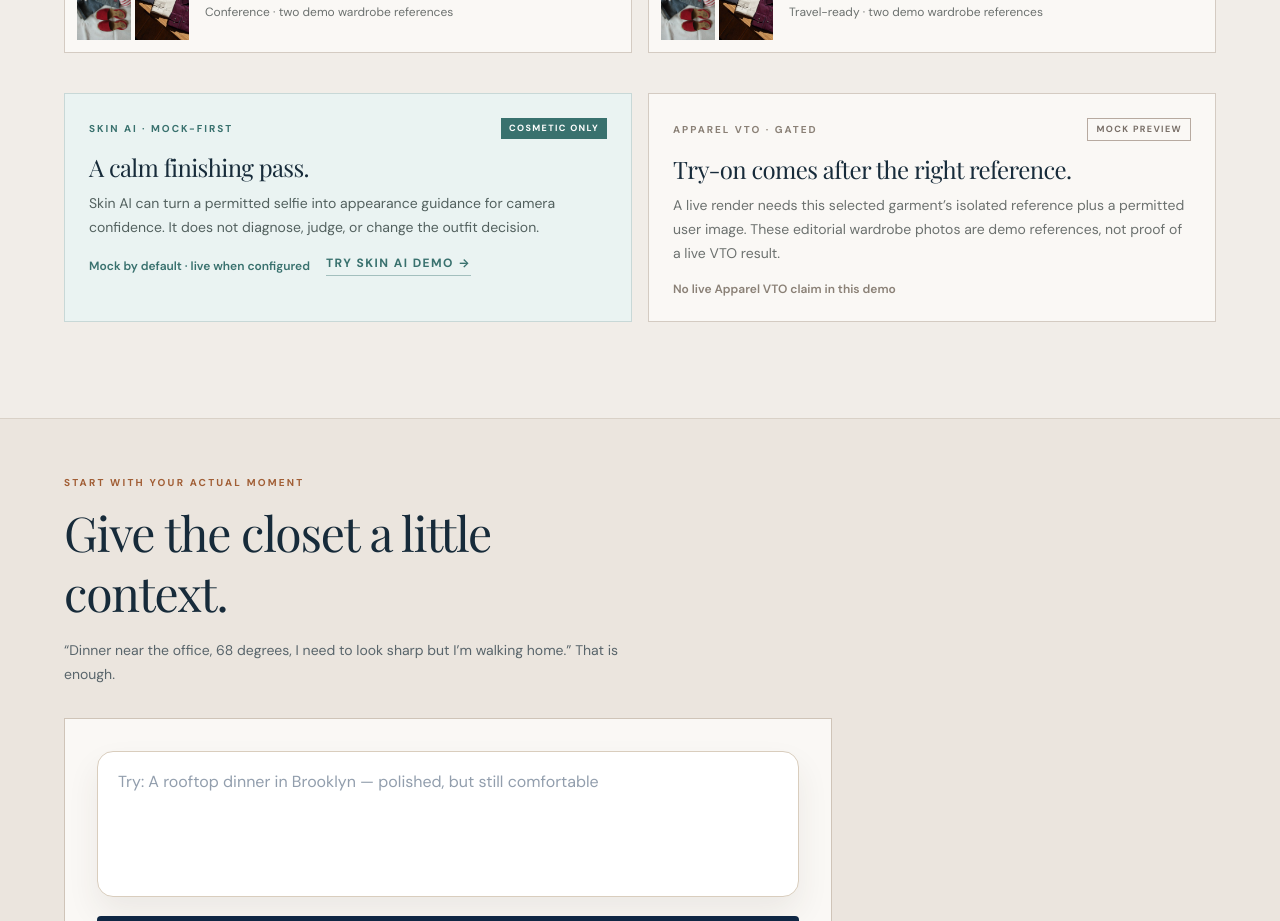
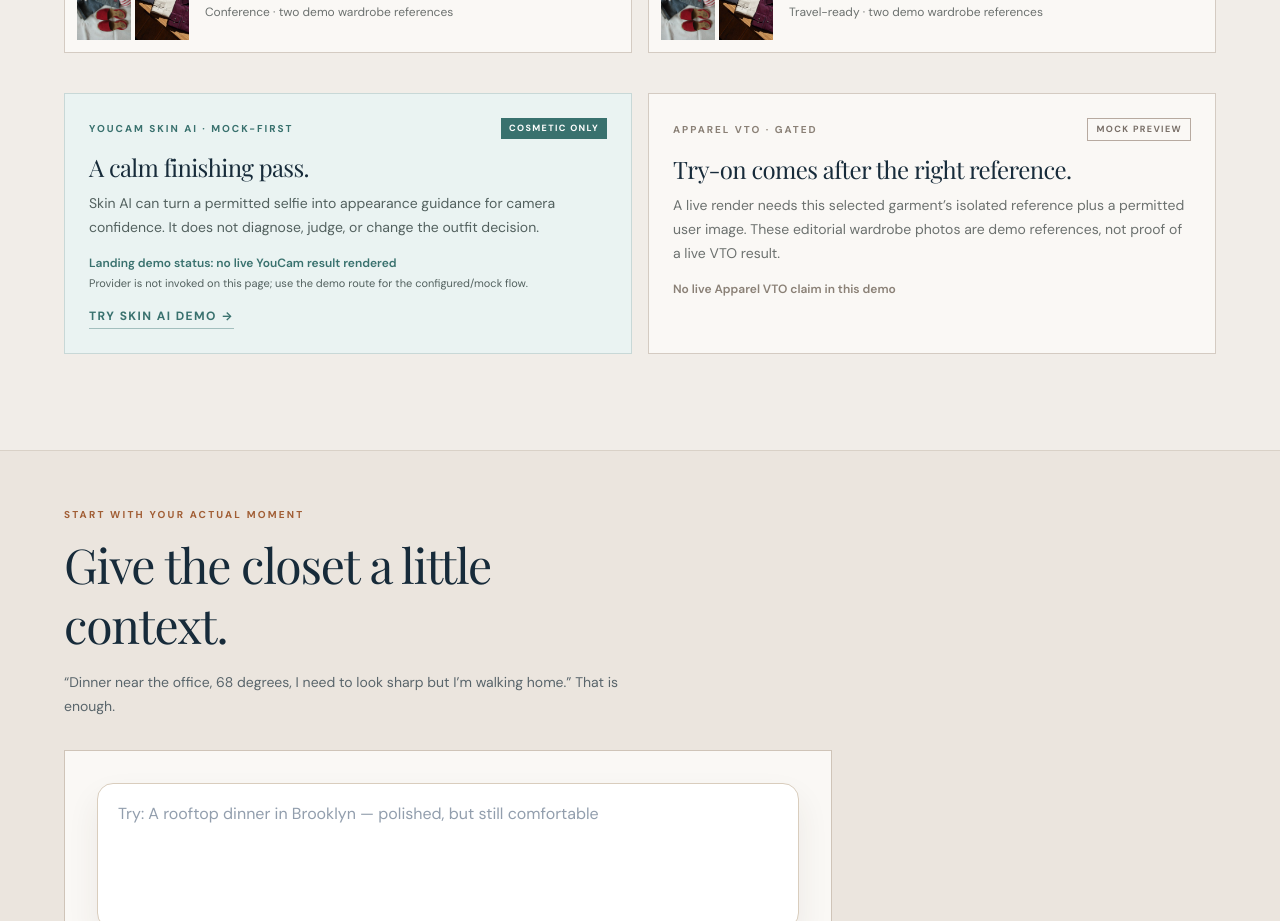
Before and after one commit to thelonewander3r/FitCheckAI, a React (Vite) app in the folder artifacts/interview-ready/: page / in a window 1280 px wide. Shown: the part 2100-3021 px from the top of the page. Built offline with nearby package versions, Linux system fonts and the light colour scheme; a web font is replaced by a local one.

Commit message:
fix: state landing youcam demo status

```diff
--- a/artifacts/interview-ready/src/components/decision-demo.tsx
+++ b/artifacts/interview-ready/src/components/decision-demo.tsx
@@ -171,7 +171,7 @@ export default function DecisionDemo({ request }: DecisionDemoProps = {}) {
         <div className="mt-5 grid gap-4 md:grid-cols-2">{alternatives.map((alternative, alternativeIndex) => <button type="button" key={alternative.id} onClick={() => { setIndex(variants.findIndex((item) => item.id === alternative.id)); setFeedback(null); }} className="group grid grid-cols-[7rem_1fr] gap-4 border border-[#d4cbc2] bg-[#faf8f5] p-3 text-left transition hover:border-[#a15e35]"><span className="grid h-24 w-28 grid-cols-2 gap-1 overflow-hidden">{alternativeImageSets[alternativeIndex]!.map((imageSrc, imageIndex) => <img key={`${alternative.id}-${imageIndex}`} src={imageSrc} alt="" aria-hidden="true" className="h-full w-full object-cover" />)}</span><span><span className="text-[10px] font-bold uppercase tracking-[0.17em] text-[#8a8076]">Alternative</span><span className="mt-1 block font-serif text-xl text-[#172b3a]">{alternative.name}</span><span className="mt-1 block text-xs text-[#6c716f]">{alternative.occasion} · two demo wardrobe references</span></span></button>)}</div>
 
         <div className="mt-10 grid gap-4 md:grid-cols-2">
-          <article className="border border-[#c8d8d7] bg-[#eaf3f2] p-6"><div className="flex items-center justify-between gap-3"><p className="text-[10px] font-bold uppercase tracking-[0.2em] text-[#39716e]">Skin AI · mock-first</p><span className="bg-[#39716e] px-2 py-1 text-[9px] font-bold uppercase tracking-[0.15em] text-white">Cosmetic only</span></div><h3 className="mt-3 font-serif text-2xl text-[#172b3a]">A calm finishing pass.</h3><p className="mt-2 text-sm leading-6 text-[#53615f]">Skin AI can turn a permitted selfie into appearance guidance for camera confidence. It does not diagnose, judge, or change the outfit decision.</p><div className="mt-4 flex flex-wrap items-center gap-4"><p className="text-xs font-semibold text-[#39716e]">Mock by default · live when configured</p><a href="/demo" className="border-b border-[#39716e]/40 pb-1 text-xs font-bold uppercase tracking-[0.12em] text-[#39716e] hover:border-[#39716e]">Try Skin AI demo →</a></div></article>
+          <article className="border border-[#c8d8d7] bg-[#eaf3f2] p-6"><div className="flex items-center justify-between gap-3"><p className="text-[10px] font-bold uppercase tracking-[0.2em] text-[#39716e]">YouCam Skin AI · mock-first</p><span className="bg-[#39716e] px-2 py-1 text-[9px] font-bold uppercase tracking-[0.15em] text-white">Cosmetic only</span></div><h3 className="mt-3 font-serif text-2xl text-[#172b3a]">A calm finishing pass.</h3><p className="mt-2 text-sm leading-6 text-[#53615f]">Skin AI can turn a permitted selfie into appearance guidance for camera confidence. It does not diagnose, judge, or change the outfit decision.</p><div className="mt-4 flex flex-wrap items-center gap-4"><div><p className="text-xs font-semibold text-[#39716e]">Landing demo status: no live YouCam result rendered</p><p className="mt-1 text-[11px] text-[#53615f]">Provider is not invoked on this page; use the demo route for the configured/mock flow.</p></div><a href="/demo" className="border-b border-[#39716e]/40 pb-1 text-xs font-bold uppercase tracking-[0.12em] text-[#39716e] hover:border-[#39716e]">Try Skin AI demo →</a></div></article>
           <article className="border border-[#d4cbc2] bg-[#faf8f5] p-6"><div className="flex items-center justify-between gap-3"><p className="text-[10px] font-bold uppercase tracking-[0.2em] text-[#8a8076]">Apparel VTO · gated</p><span className="border border-[#b7aaa0] px-2 py-1 text-[9px] font-bold uppercase tracking-[0.15em] text-[#796f68]">Mock preview</span></div><h3 className="mt-3 font-serif text-2xl text-[#172b3a]">Try-on comes after the right reference.</h3><p className="mt-2 text-sm leading-6 text-[#6c716f]">A live render needs this selected garment’s isolated reference plus a permitted user image. These editorial wardrobe photos are demo references, not proof of a live VTO result.</p><p className="mt-4 text-xs font-semibold text-[#8a8076]">No live Apparel VTO claim in this demo</p></article>
         </div>
       </div>
```
